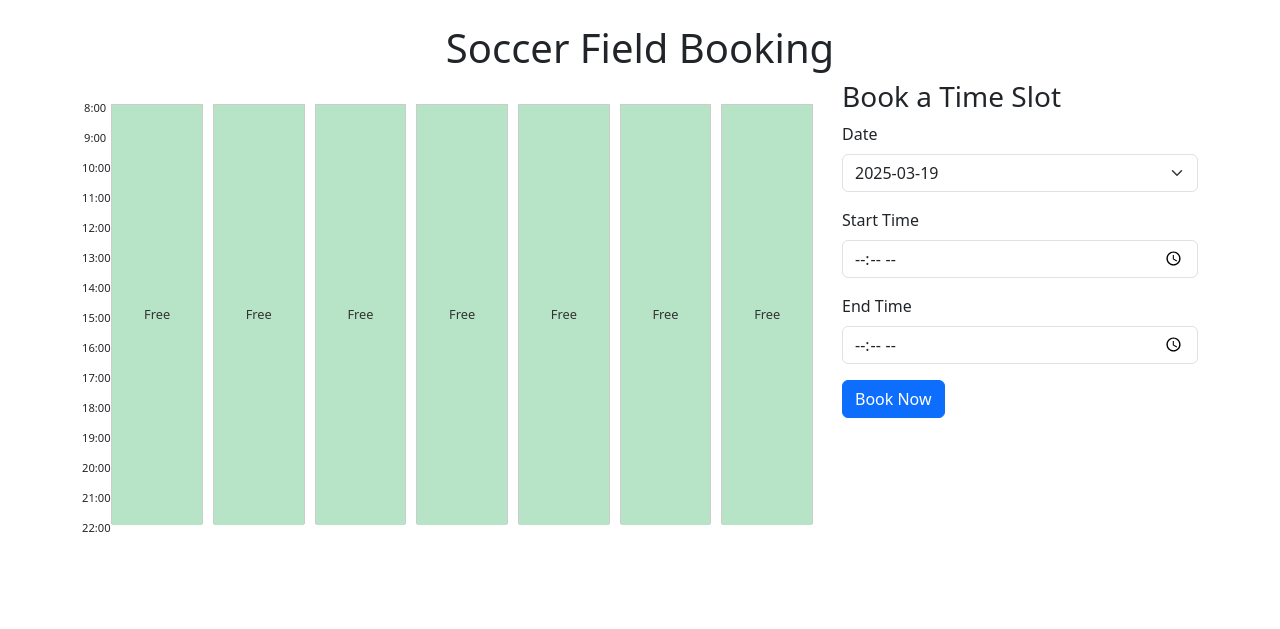
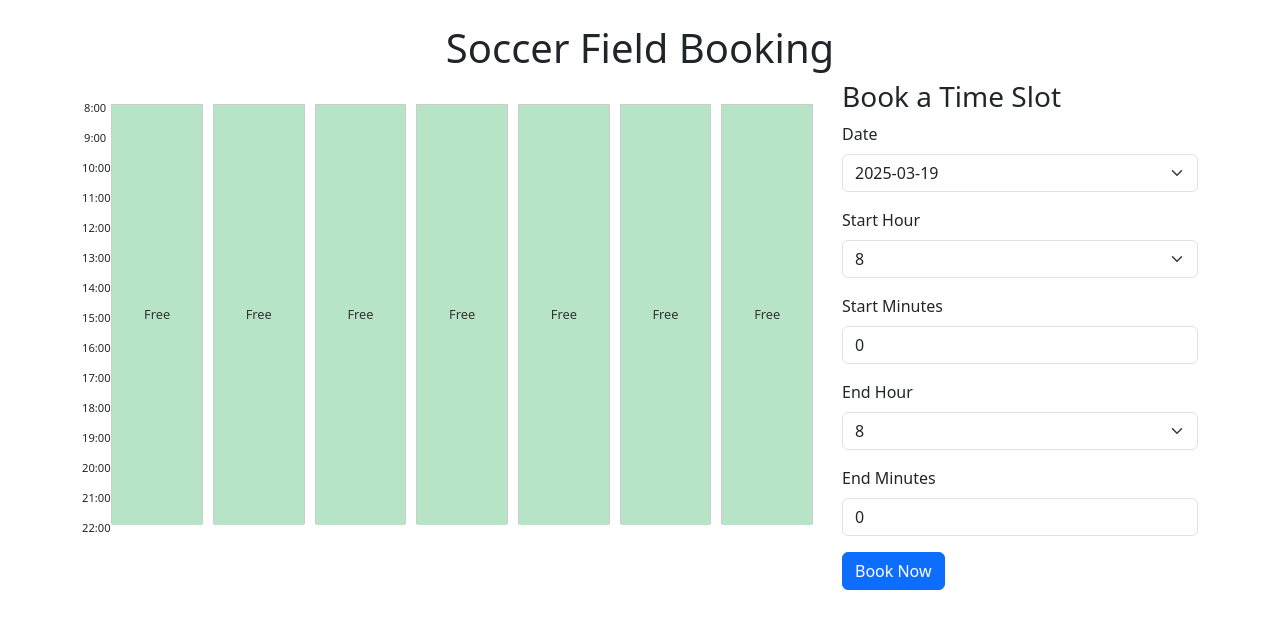
Before and after one commit to ffhammer/time-slots, a Flask app: page / in a window 1280 px wide. Shown: the part 80-709 px from the top of the page. Run offline with Flask 3, Linux system fonts and the light colour scheme; the visitor is signed in with stand-in values (Sample User, id 1); data that the repository does not hold is empty.

Commit message:
works now

```diff
--- a/app.py
+++ b/app.py
@@ -6,10 +6,10 @@ from flask_login import (
     logout_user,
     current_user,
 )
-from database import User, Booking, db, fill_with_example_data
+from database import User, Booking, db, fill_with_example_data, get_bookings_inbetween
 from booking_management import get_availability
 from datetime import datetime, timedelta
-from forms import RegistrationForm, LoginForm
+from forms import RegistrationForm, LoginForm, BookingForm, generate_booking_form
 import click
 
 app = Flask(__name__)
@@ -85,26 +85,46 @@ def logout():
     return redirect(url_for("login"))
 
 
+def add_booking_if_available(booking: Booking):
+    if len(get_bookings_inbetween(start=booking.start_time, end=booking.end_time)):
+        flash("Already occupied", "danger")
+        return
+    try:
+        db.session.add(booking)
+        db.session.commit()
+        flash("Booking created successfully.", "success")
+    except Exception:
+        flash("Error saving booking.", "danger")
+
+
 @app.route("/", methods=["GET", "POST"])
 @login_required
 def index():
-    if request.method == "POST":
-        date_sel = request.form.get("date")
-        start_time_str = request.form.get("start_time")
-        end_time_str = request.form.get("end_time")
-        if date_sel and start_time_str and end_time_str:
-            start_dt = datetime.strptime(
-                f"{date_sel} {start_time_str}", "%Y-%m-%d %H:%M"
-            )
-            end_dt = datetime.strptime(f"{date_sel} {end_time_str}", "%Y-%m-%d %H:%M")
-            db.session.add(
-                Booking(user_id=current_user.id, start_time=start_dt, end_time=end_dt)
-            )
-            db.session.commit()
-        return redirect(url_for("index"))
     dates = [
         (datetime.now() + timedelta(days=i)).strftime("%Y-%m-%d") for i in range(7)
     ]
+    booking_form: BookingForm = (
+        generate_booking_form()
+    )  # Ensure this creates a BookingForm instance
+
+    # (Assuming generate_booking_form() sets choices appropriately)
+    if request.method == "POST" and booking_form.validate():
+        date_sel = booking_form.date.data
+        start_dt = datetime.strptime(
+            f"{date_sel} {booking_form.start_hour.data}:{booking_form.start_minute.data}",
+            "%Y-%m-%d %H:%M",
+        )
+        end_dt = datetime.strptime(
+            f"{date_sel} {booking_form.end_hour.data}:{booking_form.end_minute.data}",
+            "%Y-%m-%d %H:%M",
+        )
+        if start_dt >= end_dt:
+            flash("Start time must be before end time.", "danger")
+        else:
+            add_booking_if_available(
+                Booking(user_id=current_user.id, start_time=start_dt, end_time=end_dt)
+            )
+        return redirect(url_for("index"))
     availability = get_availability()
     return render_template(
         "index.html",
@@ -113,6 +133,7 @@ def index():
         availability=availability,
         START_DAY=8,
         END_DAY=22,
+        booking_form=booking_form,
     )
 
 
--- a/booking_management.py
+++ b/booking_management.py
@@ -1,11 +1,10 @@
 from datetime import datetime, timedelta
 from database import get_bookings_inbetween
+from config import START_DAY, END_DAY
 
 
 def get_availability():
 
-    START_DAY = 8
-    END_DAY = 22
     today = datetime.now().date()
     avail = {}
     for offset in range(7):
--- /dev/null
+++ b/config.py
@@ -0,0 +1,3 @@
+START_DAY = 8
+END_DAY = 22
+N_DAYS_AHEAD = 7
--- a/forms.py
+++ b/forms.py
@@ -1,4 +1,14 @@
-from wtforms import Form, BooleanField, StringField, PasswordField, validators
+from wtforms import (
+    Form,
+    BooleanField,
+    StringField,
+    PasswordField,
+    validators,
+    SelectField,
+)
+from flask_wtf import FlaskForm
+from config import START_DAY, END_DAY, N_DAYS_AHEAD
+from datetime import datetime, timedelta
 
 
 class RegistrationForm(Form):
@@ -39,3 +49,34 @@ class LoginForm(Form):
     )
     password = PasswordField("Password", [validators.InputRequired()])
     remember_me = BooleanField("Remember Me")
+
+
+class BookingForm(FlaskForm):
+    date = SelectField("Date", choices=[], validators=[validators.InputRequired()])
+    start_hour = SelectField(
+        "Start Hour",
+        choices=list(range(START_DAY, END_DAY)),
+        validators=[validators.InputRequired()],
+    )
+    start_minute = SelectField(
+        "Start Minutes",
+        choices=[0, 15, 30, 45],
+        validators=[validators.InputRequired()],
+    )
+    end_hour = SelectField(
+        "End Hour",
+        choices=list(range(START_DAY, END_DAY + 1)),
+        validators=[validators.InputRequired()],
+    )
+    end_minute = SelectField(
+        "End Minutes", choices=[0, 15, 30, 45], validators=[validators.InputRequired()]
+    )
+
+
+def generate_booking_form() -> BookingForm:
+    form = BookingForm()
+    dates = [
+        (datetime.now() + timedelta(days=i)).strftime("%Y-%m-%d") for i in range(7)
+    ]
+    form.date.choices = [(d, d) for d in dates]
+    return form
--- a/sql/bookings.sql
+++ /dev/null
@@ -1,9 +0,0 @@
-CREATE TABLE IF NOT EXISTS bookings (
-        booking_id INTEGER PRIMARY KEY AUTOINCREMENT,
-        user_id INTEGER NOT NULL,
-        start_time TIMESTAMP NOT NULL,
-        end_time TIMESTAMP NOT NULL,
-        created_at TIMESTAMP NOT NULL DEFAULT CURRENT_TIMESTAMP,
-        FOREIGN KEY(user_id) REFERENCES users(user_id),
-        CHECK (end_time > start_time)
-);
--- a/sql/user.sql
+++ /dev/null
@@ -1,7 +0,0 @@
-CREATE TABLE IF NOT EXISTS users (
-        user_id INTEGER PRIMARY KEY AUTOINCREMENT,
-        firstname TEXT NOT NULL,
-        lastname TEXT NOT NULL,
-        password_hash TEXT NOT NULL,
-        created_at TIMESTAMP NOT NULL DEFAULT CURRENT_TIMESTAMP
-);
--- a/templates/index.html
+++ b/templates/index.html
@@ -1,4 +1,3 @@
-<!-- templates/index.html -->
 <!DOCTYPE html>
 <html lang="en">
 <head>
@@ -18,7 +17,6 @@
   </style>
 </head>
 <body class="container mt-4">
-  <!-- Navigation Bar -->
   <nav class="navbar navbar-expand-lg navbar-light bg-light mb-4">
     <div class="container-fluid">
       <a class="navbar-brand" href="{{ url_for('index') }}">Soccer Field Booking</a>
@@ -61,21 +59,26 @@
     <div class="col-md-4">
       <h3>Book a Time Slot</h3>
       <form method="POST">
+        {{ booking_form.hidden_tag() }}
         <div class="mb-3">
-          <label class="form-label">Date</label>
-          <select class="form-select" name="date" required>
-            {% for day in dates %}
-              <option value="{{ day }}">{{ day }}</option>
-            {% endfor %}
-          </select>
+          {{ booking_form.date.label(class="form-label") }}
+          {{ booking_form.date(class="form-select") }}
         </div>
         <div class="mb-3">
-          <label class="form-label">Start Time</label>
-          <input type="time" class="form-control" name="start_time" required>
+          {{ booking_form.start_hour.label(class="form-label") }}
+          {{ booking_form.start_hour(class="form-select") }}
         </div>
         <div class="mb-3">
-          <label class="form-label">End Time</label>
-          <input type="time" class="form-control" name="end_time" required>
+          {{ booking_form.start_minute.label(class="form-label") }}
+          {{ booking_form.start_minute(class="form-control") }}
+        </div>
+        <div class="mb-3">
+          {{ booking_form.end_hour.label(class="form-label") }}
+          {{ booking_form.end_hour(class="form-select") }}
+        </div>
+        <div class="mb-3">
+          {{ booking_form.end_minute.label(class="form-label") }}
+          {{ booking_form.end_minute(class="form-control") }}
         </div>
         <button type="submit" class="btn btn-primary">Book Now</button>
       </form>
```
